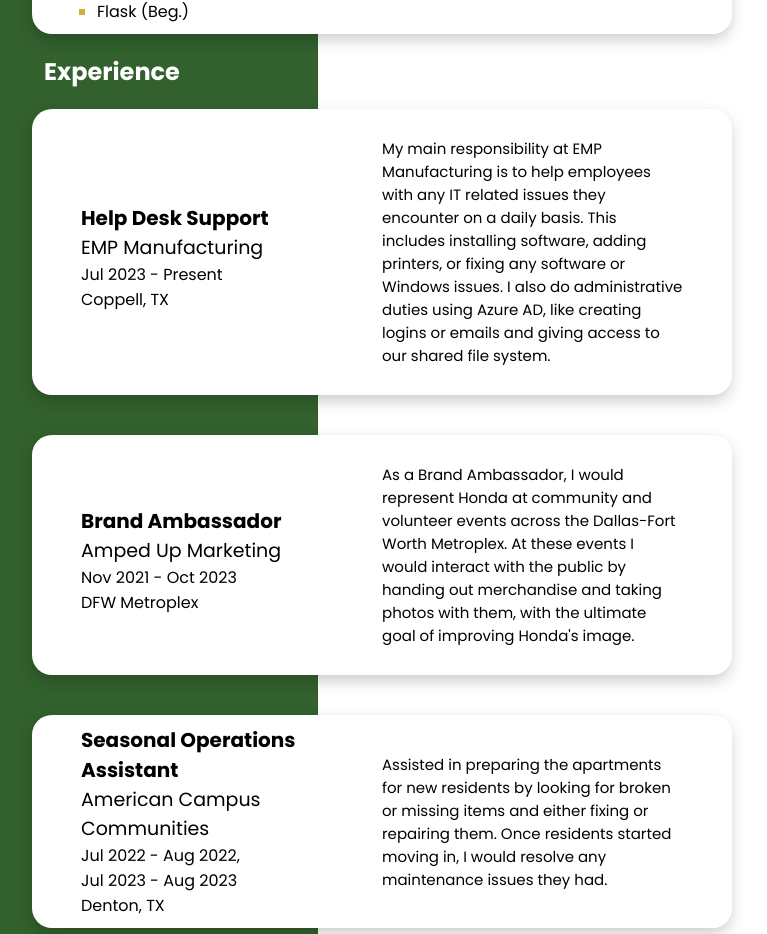
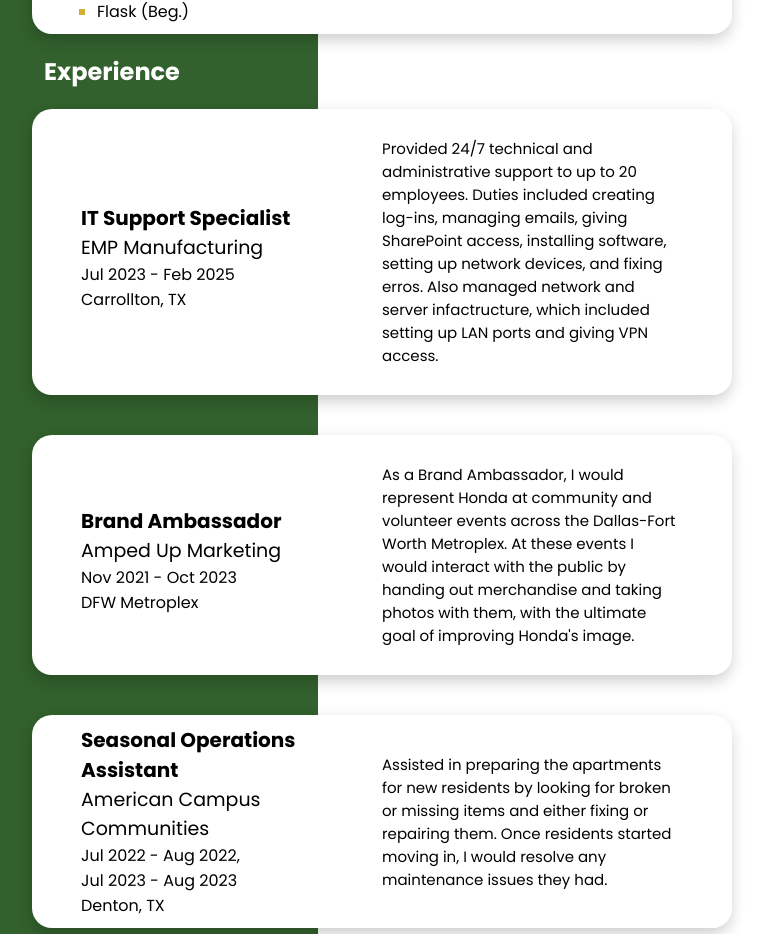
Before and after one commit to OzBirdog/Personal-Website, a React (Vite) app: page /#/resume in a window 1280 px wide. Shown: the part 998-1932 px from the top of the page, without its empty margins (258-1025 px from the left). Built offline with nearby package versions, Linux system fonts and the light colour scheme.

Commit message:
Updated page information

```diff
--- a/src/components/pages/About.jsx
+++ b/src/components/pages/About.jsx
@@ -18,20 +18,19 @@ export const About = () => {
                         <div className="box-left-text">
                             <p className="spacing">B.S in Computer Science</p>
                             <p>Seeking Employment</p>
-                            <p>in Software Development</p>
                         </div>
                     </div>
                     <div className="box-right">
                         <div className="typing">
                             <p className="typing-text">Hello</p>
                         </div>
-                        <p className="info">My name is Oz Birdett and I recently graduated from the University of North Texas with a bachelor’s degree in computer science. What I am most passionate about is solving problems, which I’ve loved to do ever since I was a little kid building Legos.</p>
-                        <p className="info">Now the Legos have been replaced with coding, but it’s just as fun and rewarding. Over the years I’ve been able to grow my problem solving skills by taking coding classes and working jobs that require quick solutions. I hope to further utilize and grow my passion for problem solving at my next career.</p>
+                        <p className="info">My name is Oz Birdett and I graduated from the University of North Texas with a bachelor’s degree in Computer Science. I've always been passionate about solving problems, never being able to get enough of the satisfaction that comes from a solution.</p>
+                        <p className="info">Over the years I’ve been able to find that satisfaction and grow my problem solving skills from coding and providing technical support. I hope to be able to continue my passion for problem solving at my next career.</p>
                         <div className="buttons">
                             <Button text="Resume" className="button-resume" link="/resume"/>
                             <Button text="Projects" style={{ backgroundColor: '#2196F3', color: 'white' }} className="button-projects" link="/projects"/>
                         </div>
-                        <p className="info-mobile">My name is Oz Birdett and I recently graduated from the University of North Texas with a bachelor’s degree in computer science. What I am most passionate about is solving problems, which I’ve loved to do ever since I was a little kid building Legos.</p>
+                        <p className="info-mobile">My name is Oz Birdett and I graduated from the University of North Texas with a bachelor’s degree in Computer Science. What I am most passionate about is solving problems, which I’ve loved to do ever since I was a little kid building Legos.</p>
                         <p className="info-mobile">Now the Legos have been replaced with coding, but it’s just as fun and rewarding. Over the years I’ve been able to grow my problem solving skills by taking coding classes and working jobs that require quick solutions. I hope to further utilize and grow my passion for problem solving at my next career.</p>
                     </div>
                 </div>
--- a/src/components/pages/Projects.jsx
+++ b/src/components/pages/Projects.jsx
@@ -100,8 +100,8 @@ export const Projects = () => {
             <p className="role">Visit GitHub</p>
           </a>
           <p className="role">Frontend</p>
-          <p className="description">Created a website over the course of a few weeks that allows people to view my portfolio easily.</p>
-          <p className="description">Coded the whole website using React.js.</p>
+          <p className="description">Developed a personal portfolio website to showcase my projects, resume, and contact information in a user-friendly format.</p>
+          <p className="description">Built using React.js.</p>
           <h2 className="sub-title">Features:</h2>
           <ul className="c">
             <li>Resume page showcasing experience</li>
@@ -131,8 +131,8 @@ export const Projects = () => {
             <p className="role">Visit Github</p>
           </a>
           <p className="role">Frontend/Backend</p>
-          <p className="description">Created a website over the course of two semesters that allows people to find garage sales in their area.</p>
-          <p className="description">Worked on the frontend and backend for adding garage sale listings.</p>
+          <p className="description">Collaborated with a team over two semesters on a website that helps people find garage sales in their area.</p>
+          <p className="description">Designed UI elements, developed frontend and backend for adding garage sale listings, as well as individual listing pages.</p>
           <h2 className="sub-title">Features:</h2>
           <ul className="c">
             <li>Users can create and login into an account</li>
@@ -165,8 +165,8 @@ export const Projects = () => {
             <p className="role">Visit Website</p>
           </a>
           <p className="role">Frontend</p>
-          <p className="description">Created a website over the course of a semester that encourage students to recycle around campus.</p>
-          <p className="description">Worked on the UI design and with Google Maps API (i.e showing user location and live tracking user location).</p>
+          <p className="description">Collaborated with a team over a semester on a website that encourages campus recycling.</p>
+          <p className="description">Designed UI elements and implemented with Google Map API services for user location and tracking.</p>
           <h2 className="sub-title">Features:</h2>
           <ul className="c">
             <li>Map displaying recycling bins around campus</li>
@@ -198,8 +198,8 @@ export const Projects = () => {
             <p className="role">Visit Website</p>
           </a>
           <p className="role">Frontend</p>
-          <p className="description">Created a website with a team for hackUNT 2023 that displayed visuals for grades and reviews of professors at UNT.</p>
-          <p className="description">Worked with the Streamlit framework to create a UI for the website and to configure the displayed data.</p>
+          <p className="description">Developed a website for hackUNT 2023 with a team that visualizes grades and review of professors at UNT.</p>
+          <p className="description">Designed UI for website and configured data visualization using Streamlit.</p>
           <h2 className="sub-title">Features:</h2>
           <ul className="c">
             <li>Users can select a professor and course to scrape for</li>
--- a/src/components/pages/Resume.jsx
+++ b/src/components/pages/Resume.jsx
@@ -94,13 +94,13 @@ export const Resume = () => {
             <div className="resume-box">
                 <div className="resume-box-left">
                     <div className="spacing"></div>
-                    <p className="position">Help Desk Support</p>
+                    <p className="position">IT Support Specialist</p>
                     <p className="date">EMP Manufacturing</p>
-                    <p className="text">Jul 2023 - Present</p>
-                    <p className="text">Coppell, TX</p>
+                    <p className="text">Jul 2023 - Feb 2025</p>
+                    <p className="text">Carrollton, TX</p>
                 </div>
                 <div className="resume-box-right">
-                    <p className ="paragraph">My main responsibility at EMP Manufacturing is to help employees with any IT related issues they encounter on a daily basis. This includes installing software, adding printers, or fixing any software or Windows issues. I also do administrative duties using Azure AD, like creating logins or emails and giving access to our shared file system.</p>
+                    <p className ="paragraph">Provided 24/7 technical and administrative support to up to 20 employees. Duties included creating log-ins, managing emails, giving SharePoint access, installing software, setting up network devices, and fixing erros. Also managed network and server infactructure, which included setting up LAN ports and giving VPN access.</p>
                 </div>
             </div>
             <div className="resume-header"></div>
```
